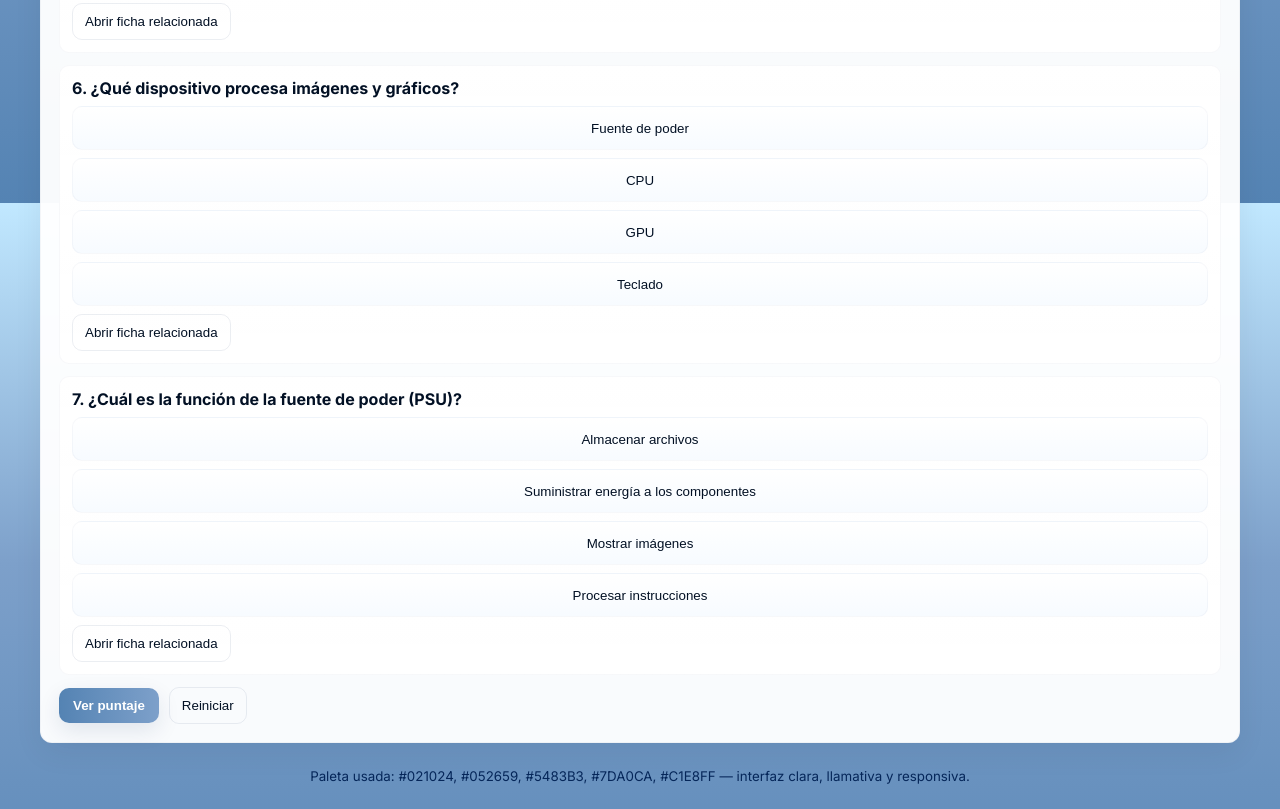
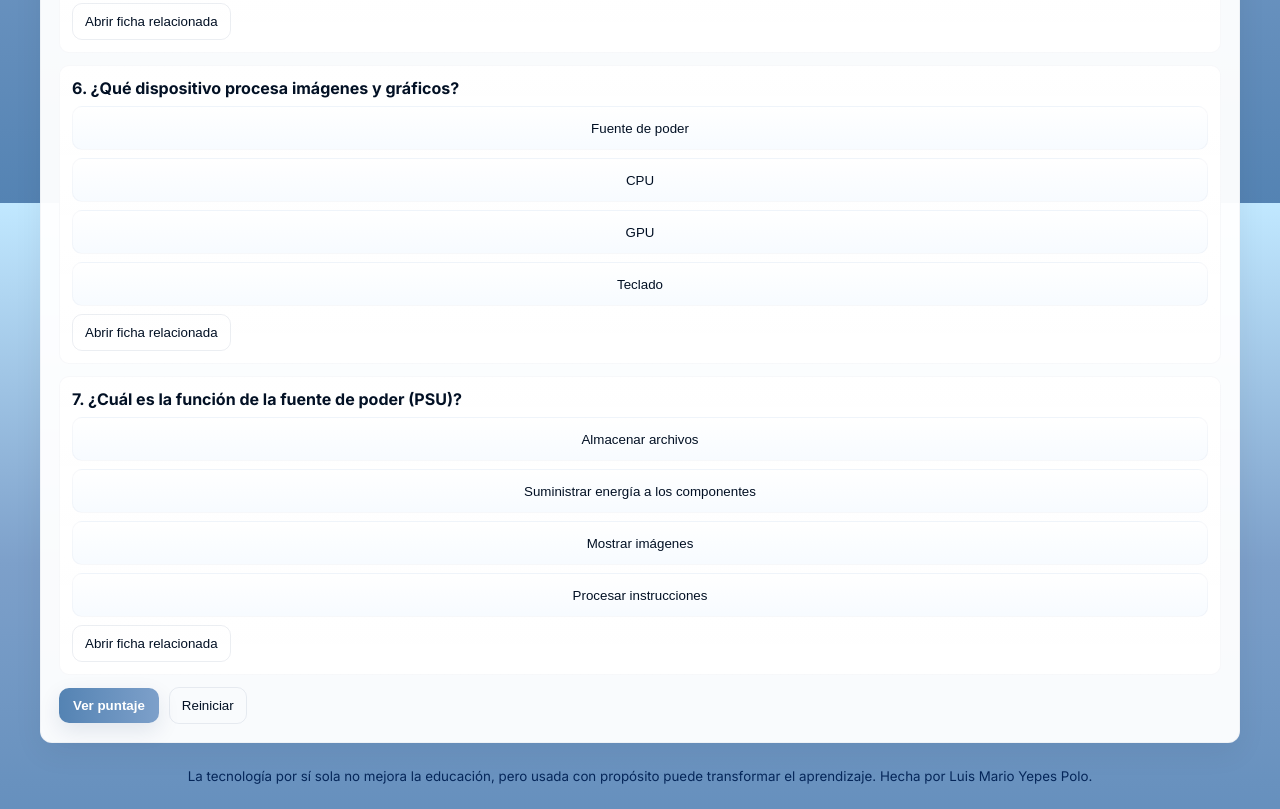
Before and after one commit to luisma122/Laboratorio-Digital-Aprende-Hardware-y-Software, a plain HTML site: page index.html in a window 1280 px wide. Shown: the part 2997-3806 px from the top of the page. Drawn offline with Linux system fonts and the light colour scheme; a script that the page names is missing.

Commit message:
Modify footer content and include embed script
Updated footer text and added JotForm embed script.

```diff
--- a/index.html
+++ b/index.html
@@ -298,7 +298,9 @@
     </section>
 
     <footer>
-      <small>Paleta usada: #021024, #052659, #5483B3, #7DA0CA, #C1E8FF — interfaz clara, llamativa y responsiva.</small>
+      <small>La tecnología por sí sola no mejora la educación, pero usada con propósito puede transformar el aprendizaje.
+
+      Hecha por Luis Mario Yepes Polo.</small>
     </footer>
   </div>
 
@@ -597,3 +599,7 @@ document.addEventListener('keydown', (e) => {
 </script>
 </body>
 </html>
+
+</script>
+<script src='https://cdn.jotfor.ms/agent/embedjs/019aa85ac5247d689e757e270f19244fcba4/embed.js'>
+</script>
```
